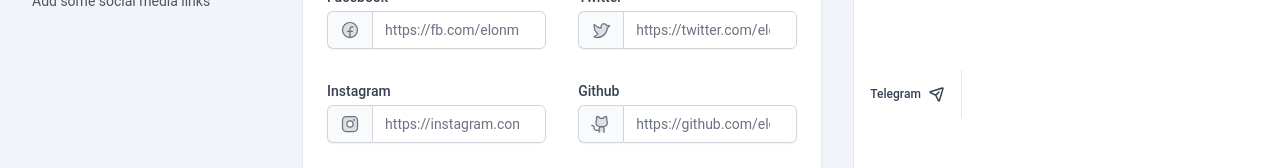
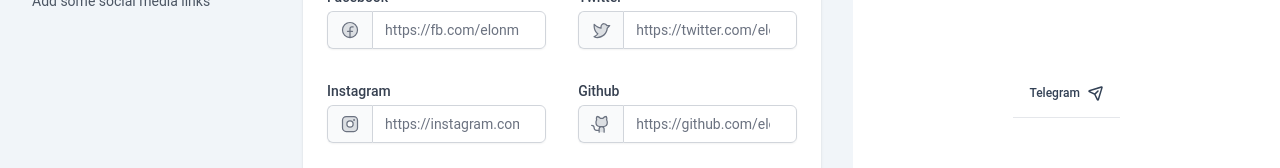
Before and after one commit to Cname84/onelink, a Nuxt app: page / in a window 1280 px wide. Shown: the part 592-760 px from the top of the page. Built offline with nearby package versions, Linux system fonts and the light colour scheme.

Commit message:
Update index.vue

```diff
--- a/pages/index.vue
+++ b/pages/index.vue
@@ -13,8 +13,9 @@
         </a>
       </div>
     </div>
-    <div class="flex-1 grid grid-cols-3 divide-x bg-slate-100">
-      <div class="col-span-2 overflow-y-auto p-8">
+    <div class="flex-1 grid grid-cols-3 bg-slate-100">
+      <div class="col-span-2 flex">
+        <div class="overflow-y-auto p-8">
           <app-form-profile
             v-model:name="data.n"
             v-model:desc="data.d"
@@ -31,11 +32,12 @@
           <app-form-hr></app-form-hr>
           <app-form-links v-model="data.ls"></app-form-links>
         </div>
-      <div class="col-span-1 border-t bg-white flex items-center">
+      </div>
+      <div class="col-span-1 border-t bg-white flex flex-col items-center justify-center">
         <a
           href="https://t.me/OxSocial"
           target="_blank"
-          class="h-12 flex items-center space-x-2 px-4 border-r text-xs font-medium bg-white text-slate-700"
+          class="h-12 flex items-center space-x-2 px-4 border-b text-xs font-medium bg-white text-slate-700"
         >
           <span>Telegram</span>
           <icon name="ph:paper-plane-tilt-bold" class="h-4 w-4"></icon>
```
Lines whose indentation alone changed are shown as unchanged.
